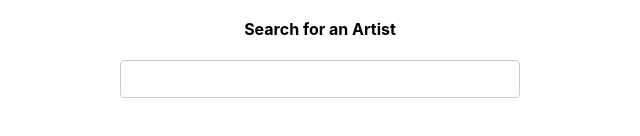
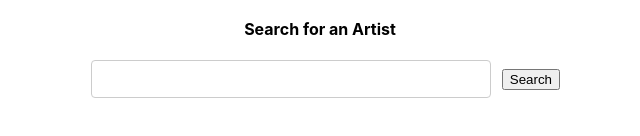
Before and after one commit to GarrChri/CS340_Group26_MusicStreamer, a React (Create React App) app: page /artists in a window 1280 px wide. Shown: the part 240-376 px from the top of the page, without its empty margins (320-960 px from the left). Built offline with nearby package versions, Linux system fonts and the light colour scheme.

Commit message:
Added search button to song/artist search

```diff
--- a/src/App.css
+++ b/src/App.css
@@ -42,6 +42,13 @@ h5 {
 }
 
 .select {
-  max-width: 25em;
+  width: 25em;
   margin: auto;
 }
+
+.search-form {
+  display: flex;
+  margin: auto;
+  max-width: 30em;
+  align-items: center;
+}
--- a/src/components/Artists.js
+++ b/src/components/Artists.js
@@ -30,7 +30,10 @@ function Artists({id, name, description}) {
                         ))}
                 </tbody>
             </table>
+
             <h4 >Search for an Artist</h4>
+
+            <form action="" className="search-form">
                 <Select
                     id="artist-search"
                     className="select"
@@ -41,6 +44,8 @@ function Artists({id, name, description}) {
                     isClearable
                     isSearchable
                     />
+                <button className="search-button">Search</button>
+            </form>
         </div>
     );
 }
--- a/src/components/Songs.js
+++ b/src/components/Songs.js
@@ -39,15 +39,18 @@ function Songs({id, name, releaseId, genreId, streamCount}) {
             </table>
 
             <h4 >Search for a Song</h4>
+
+            <form action="" className="search-form">
                 <Select
                     className="select song-select"
                     placeholder=""
                     options={songExamples}
                     components={{ DropdownIndicator:() => null, IndicatorSeparator:() => null }}
-                openmenuonclick={false}
                     isClearable
                     isSearchable
                     />
+                    <button className="search-button">Search</button>
+                </form>
         </div>
     );
 }
```
Lines whose indentation alone changed are shown as unchanged.
